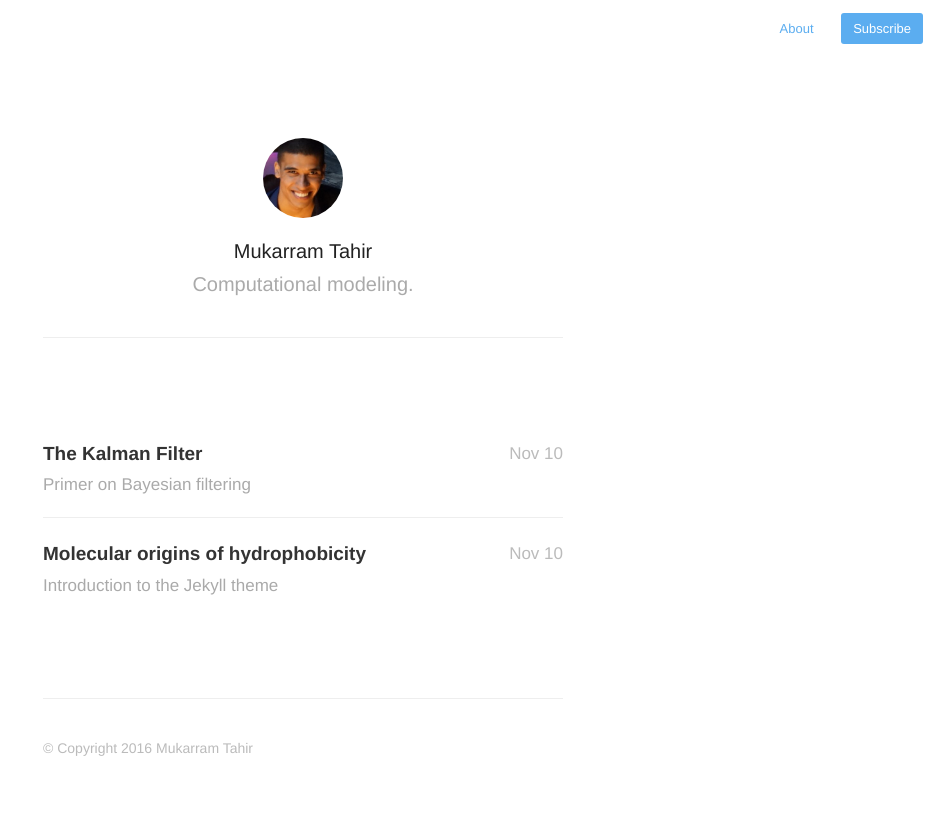
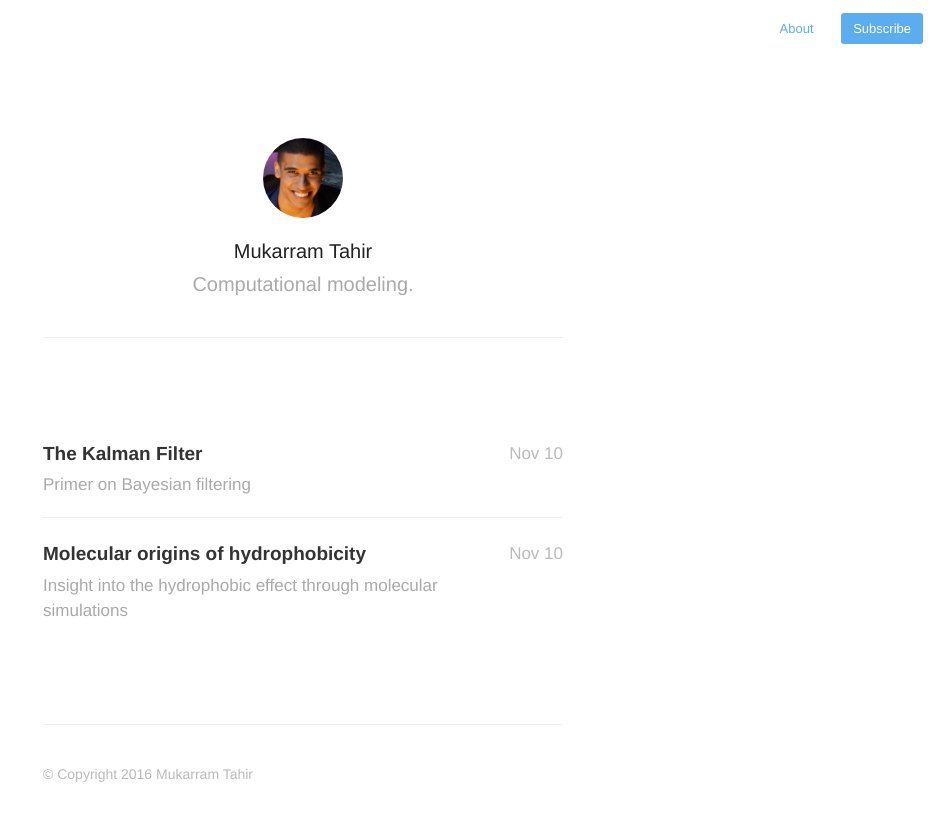
Before and after one commit to mukarramtahir/mukarramtahir.github.io, a Jekyll site: the page built from index.html, in a window 1280 px wide. Shown: the top 821 px of the page, without its empty margins (337-1280 px from the left). Built offline with Jekyll 4.4.1, drawn with Linux system fonts in a browser that asks for light colours; nearby versions of some CDN libraries; the list of posts is cut into pages by our own code.

Commit message:
Update 2013-11-10-welcome-to-jekyll.markdown

```diff
--- a/_posts/2013-11-10-welcome-to-jekyll.markdown
+++ b/_posts/2013-11-10-welcome-to-jekyll.markdown
@@ -1,7 +1,7 @@
 ---
 title:  "Molecular origins of hydrophobicity"
 date:   2013-11-10 10:18:00
-description: Introduction to the Jekyll theme
+description: Insight into the hydrophobic effect through molecular simulations
 ---
 
 You'll find this post in your `_posts` directory - edit this post and re-build (or run with the `-w` switch) to see your changes!
```
